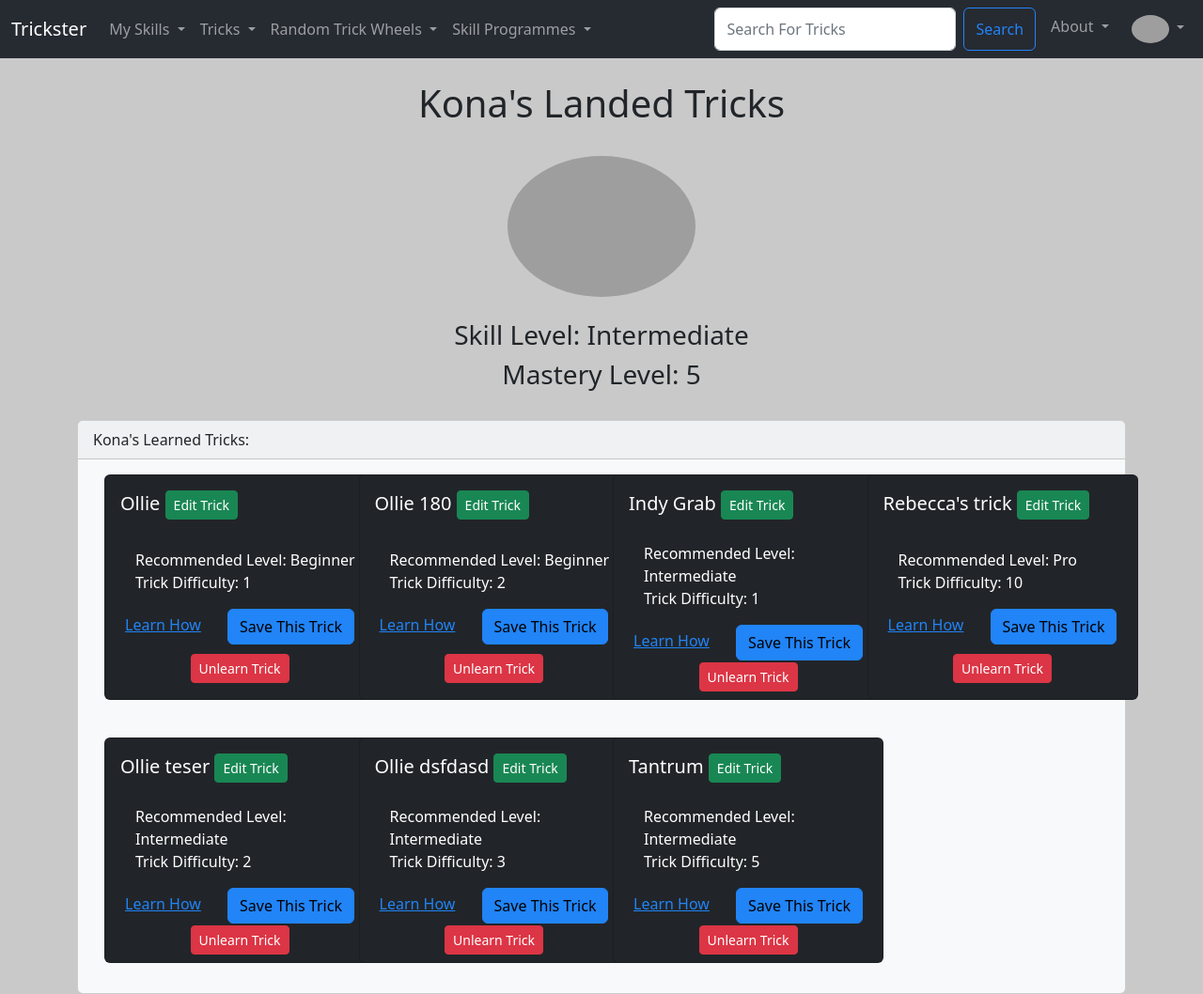
After one commit to KonaHay/Trickster, a Django app: page /Users/my_tricks/1 in a window 1280 px wide. The commit adds this page. Shown: the whole page at 94% size. Run offline with Django 4.2, Linux system fonts and the light colour scheme; a user stored in the database is signed in; data comes from the database, SQL or seed files in the repository; both versions use the stored data as it was after the commit; some libraries are stand-ins or nearby versions; grey boxes are pictures that could not be loaded.

Commit message:
Added My Skills page

```diff
--- a/TricksterMain/templates/main/navbar.html
+++ b/TricksterMain/templates/main/navbar.html
@@ -20,7 +20,7 @@
             <!-- else -->
             <!-- <li><a class="dropdown-item disabled" href="">Find My Skill Level</a></li> -->
             <li><a class="dropdown-item" href="{%url 'recommend-trick' request.user.UserID %}">Recommend Tricks</a></li>
-            <li><a class="dropdown-item disabled" href="">Learned Tricks</a></li>
+            <li><a class="dropdown-item" href="{%url 'my-tricks' request.user.UserID %}">Learned Tricks</a></li>
             <li><a class="dropdown-item disabled" href="">Saved Tricks</a></li>
             <li><a class="dropdown-item disabled" href="">Glossary</a></li>
             {% endif %}
--- /dev/null
+++ b/Users/templates/user_pages/my_tricks.html
@@ -0,0 +1,103 @@
+{% extends 'main/base.html' %}
+{% load static %}
+
+{% block content  %}
+{% if profile %}
+<!--Try and fix in trickster.scss-->
+<style>
+  .text-underline-hover {
+    text-decoration: none;
+  }
+
+  .text-underline-hover:hover {
+      text-decoration: underline;
+  }
+
+  a:not([class]) {
+      text-decoration: none;
+  }
+
+  a:not([class]):hover {
+      text-decoration: underline;
+  }
+</style>
+
+  <div class="container text-center">
+        <h1>{{ profile.User.FirstName }}'s Landed Tricks</h1>
+        </br>
+        {% if profile.ProfilePhoto %}
+          <img
+          class="rounded-circle"
+          height="150"
+          src="{{ profile.ProfilePhoto.url }}"
+          alt="User Profile Image"
+          />
+        {% else %}
+          <img
+          class="rounded-circle"
+          height="150"
+          src="{% static 'trickster/images/ProfileImgDefault.png' %}"
+          alt="Default User Profile Image"
+          />
+        {% endif %}
+      </br></br>
+      <h3>Skill Level: {{ profile.SkillLevel }}</h3>
+      <h3>Mastery Level: {{ profile.UserDifficultyLevel }}</h3>
+    </br>
+      </div>
+        <div class="card text-dark bg-light">
+          <div class="card-header">
+            {{ profile.User.FirstName }}'s Learned Tricks:
+          </div>
+          <div class="card-body">
+            <!-- I will aim to put this section of code into its own function as it's also used in search_trick & recommended Trick -->
+            <div class="container-md">
+              <div class="row row-cols-1 row-cols-sm-2 row-cols-md-3 row-cols-xl-4 g-4">
+                {% for trick in profile.LearnedTricks.all %}
+                  <div class="col-sm">
+                    {% if user.is_authenticated %}
+                      <div class="card text-bg-dark mb-3" style="width: 18rem; height: 15rem;">
+                    {% else %}
+                      <div class="card text-bg-dark mb-3" style="width: 18rem; height: 12rem;">
+                    {% endif %}
+                    <!--{% if trick.TrickImg %}
+                      <img src="{{ trick.TrickImg.url }}" class="img-fluid rounded" alt="trick cover image">
+                    {% else %}
+                      <img src="{% static 'trickster/images/TrickListDefault.png' %}" class="img-fluid rounded" alt="default trick cover image">
+                    {% endif %}-->
+                      <div class="card-body">
+                        <h5 class="card-title">
+                          {{ trick }}
+                          {% if user.is_superuser %}
+                          <a href="{% url 'update-trick' trick.TrickID %}" class="btn btn-success btn-sm">Edit Trick</a>
+                          {% endif %}
+                        </h5>
+                      </div>
+                      <ul class="list-group-dark list-group-flush">
+                        <li class="list-group-item">Recommended Level: {{ trick.TrickRecLevel }}</li>
+                        <li class="list-group-item">Trick Difficulty: {{ trick.TrickDifficulty }}</li>
+                      </ul>
+                      <div class="card-body-dark text-center gap-3" style="height: 3rem">
+                        <a href="{% url 'show-trick' trick.TrickID %}" class="card-link me-md-4">Learn How</a>
+                        <a href="#" class="btn btn-primary">Save This Trick</a>
+                      </div>
+                      {% if user.is_authenticated %}
+                      <div class="card-body-dark text-center gap-3" style="height: 3rem">
+                        <!-- Change to Unlearn Trick Button Functionally-->
+                        <form action="{% url 'learned-trick' request.user.UserID %}" method="POST">
+                          {%  csrf_token %}
+                          <button type="submit", name="trick_id", value="{{trick.TrickID}}", class="btn btn-danger btn-sm">Unlearn Trick</button>
+                        </form>
+                      </div>
+                      {% endif %}
+                    </div>
+                  </div>
+                {% endfor %}
+              </div>
+            </div>
+            <!-- -------------------------------------------------------------------------------------------- -->
+    </div>
+  </div>
+
+{% endif %}
+{% endblock %}
--- a/Users/templates/user_pages/profile.html
+++ b/Users/templates/user_pages/profile.html
@@ -58,7 +58,7 @@
                 <a class="text-light text-underline-hover" href="{% url 'show-trick' trick.TrickID %}"> {{ trick.TrickName }}</br>
               {% endfor %}
             </p>
-            <a href="{%url 'trick-list'%}" class="btn btn-primary">All Tricks</a>
+            <a href="{%url 'my-tricks' request.user.UserID %}" class="btn btn-primary">All {{ profile.User.FirstName }}'s Tricks</a>
           </div>
         </div>
       </div>
--- a/Users/urls.py
+++ b/Users/urls.py
@@ -6,4 +6,5 @@ urlpatterns = [
     path('user_logout', views.user_logout, name='logout'),
     path('register_user', views.register_user, name='register_user'),
     path('profile/<int:pk>', views.profile, name='profile'),
+    path('my_tricks/<int:pk>', views.my_tricks, name="my-tricks"),
 ]
--- a/Users/views.py
+++ b/Users/views.py
@@ -78,3 +78,14 @@ def profile(request, pk):
   else:
     messages.success(request, ("You Must Be Logged In To See This Page!"))
     return redirect('home')
+
+
+def my_tricks(request, pk):
+  if request.user.is_authenticated:
+
+    profile = User_Profile.objects.get(User_id=pk)
+
+    return render(request, 'user_pages/my_tricks.html', {'profile': profile})
+  else:
+    messages.success(request, ("You Must Be Logged In To See This Page!"))
+    return redirect('home')
```
Also changed, not shown: db.sqlite3, 1 other file.
